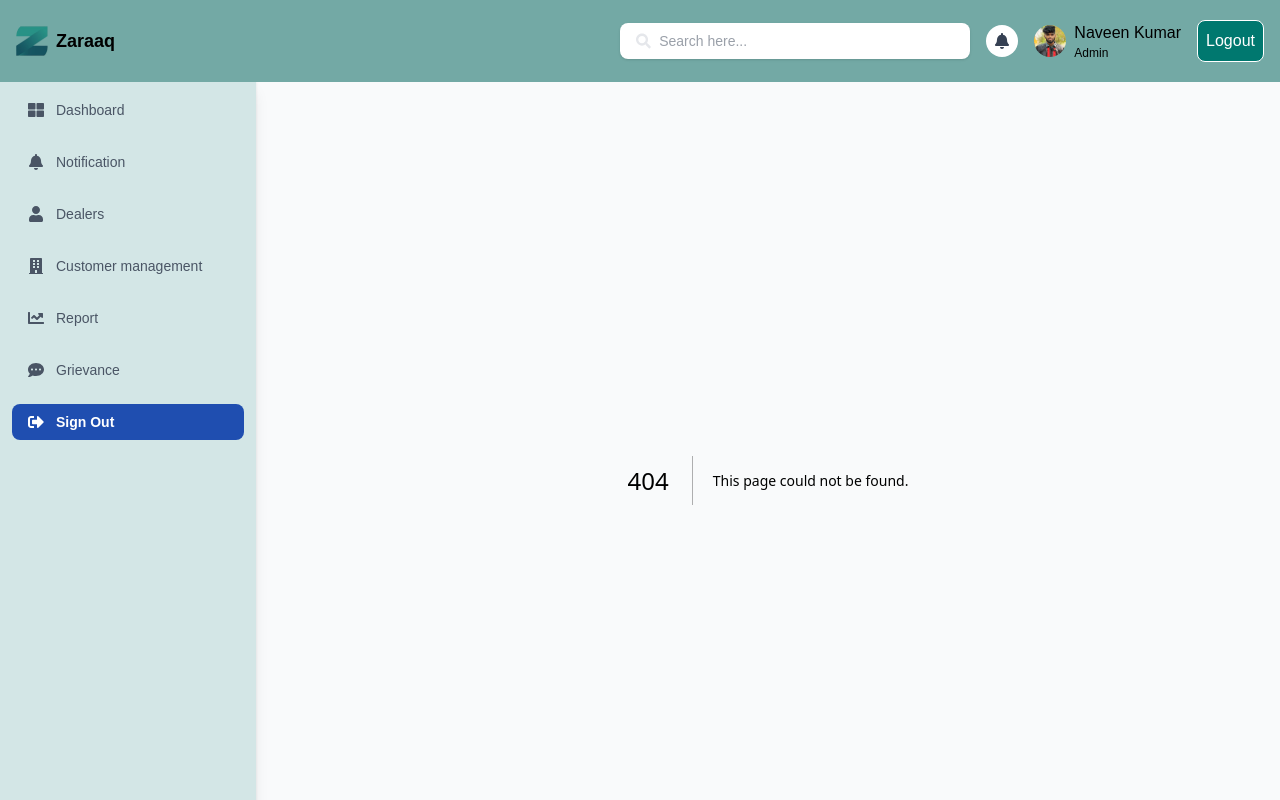
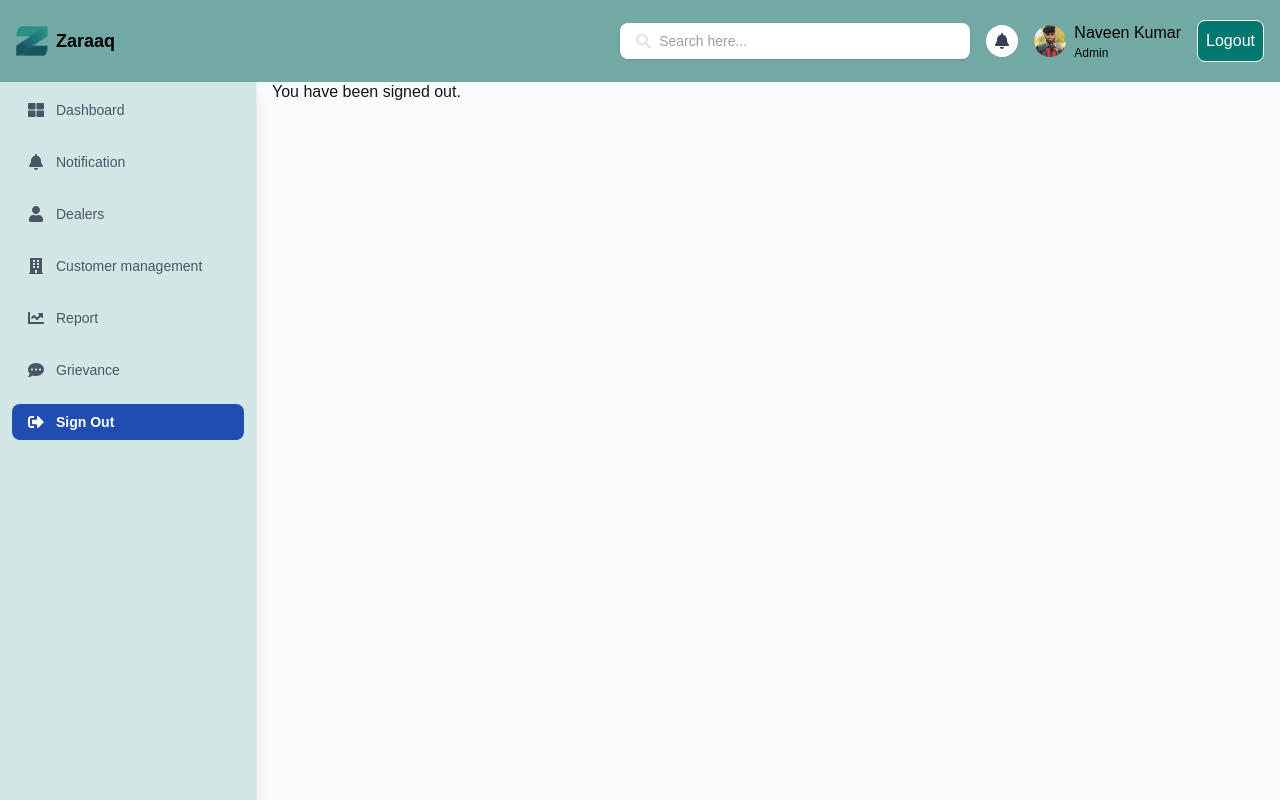
Before and after one commit to naveen2321686/zaraaq, a Next.js app: page /Signout in a window 1280 px wide. Before the commit this address had no page. Built offline with nearby package versions, Linux system fonts and the light colour scheme; sample sign-in values are in the browser's storage.

Commit message:
changes are done

```diff
--- /dev/null
+++ b/src/app/Signout/page.tsx
@@ -0,0 +1,7 @@
+export default function SignoutPage() {
+  return (
+    <div>
+      <h1>You have been signed out.</h1>
+    </div>
+  );
+}
```
